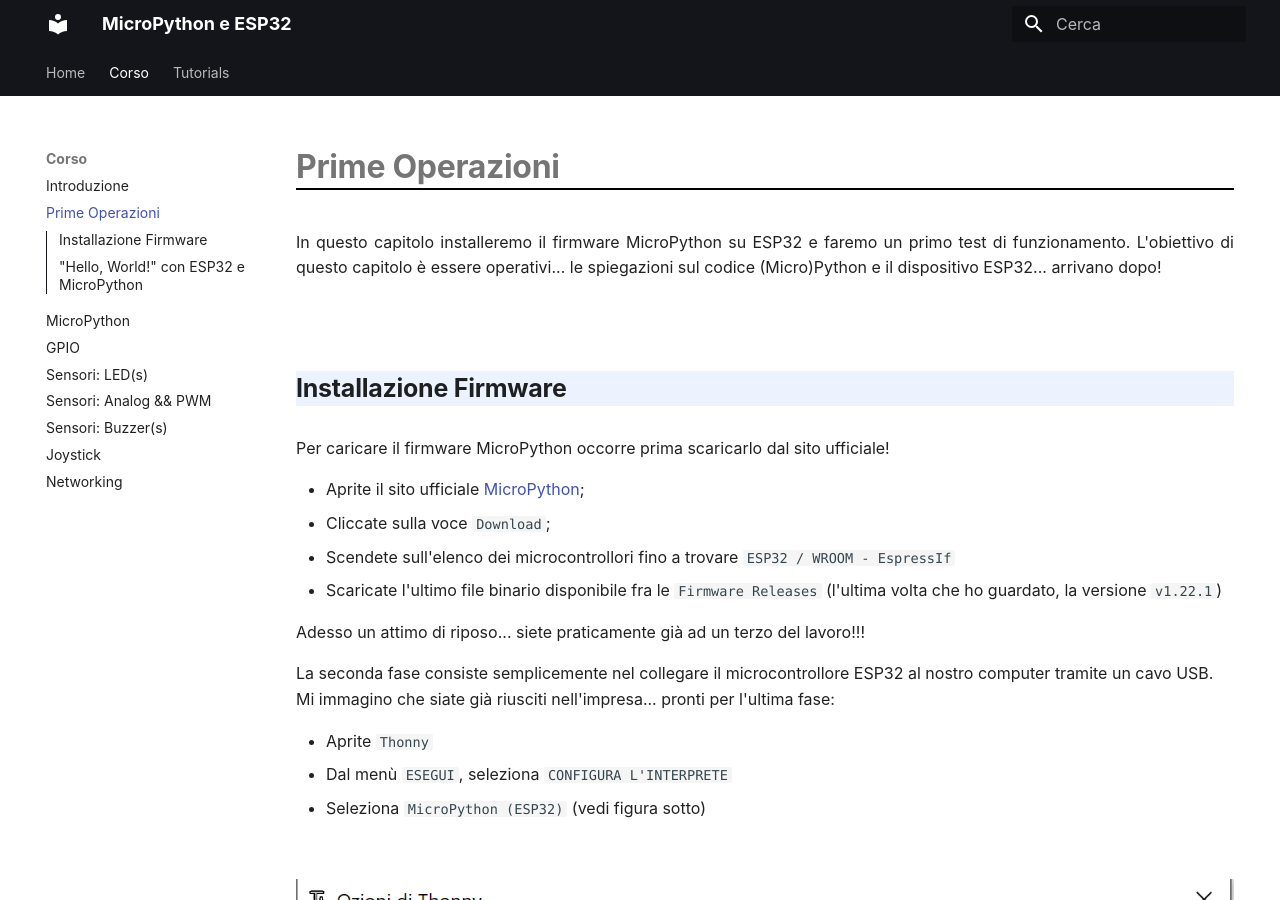
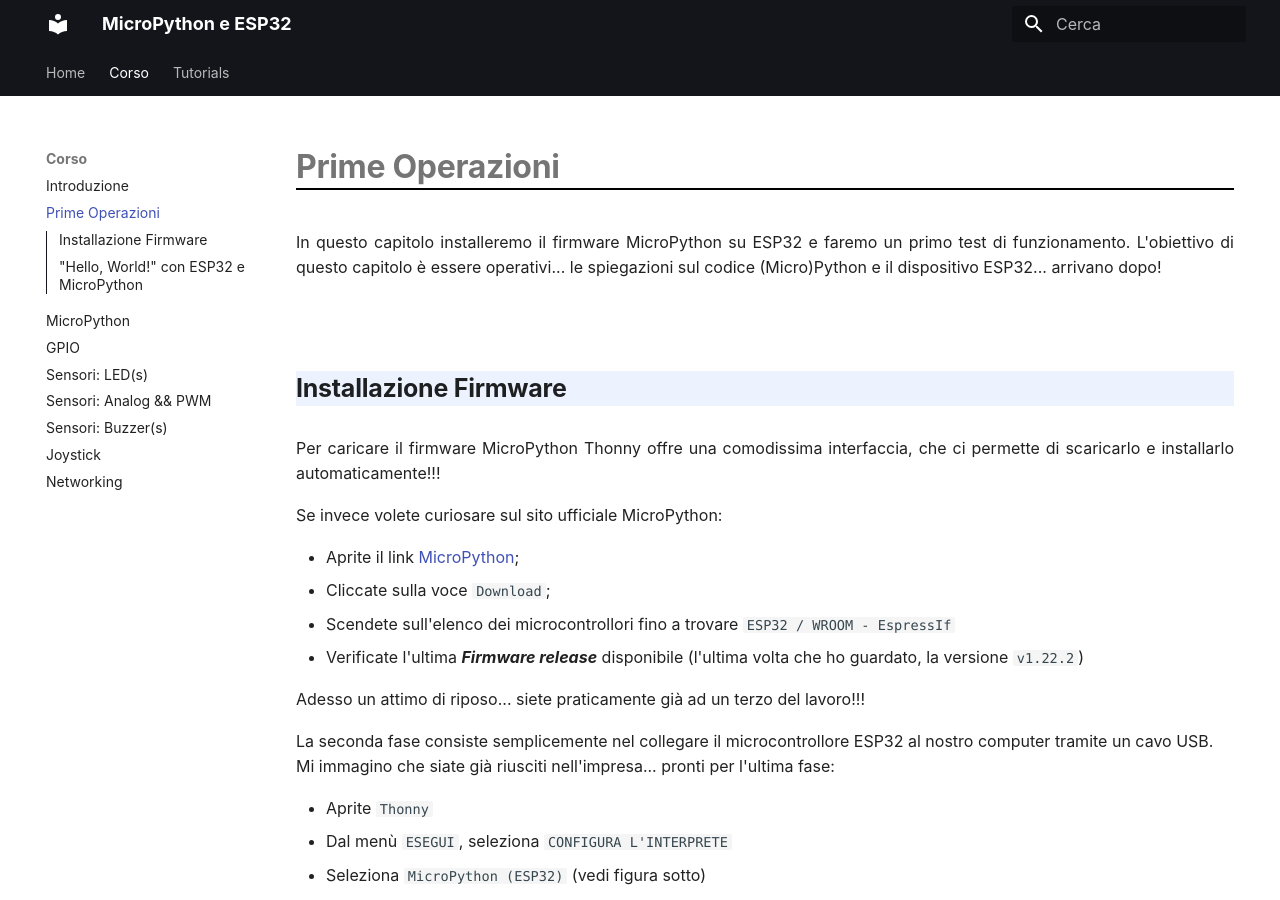
Before and after one commit to dvjlabs/esp32_course, an MkDocs documentation site: the page built from docs/corso/01_prime_operazioni.md, in a window 1280 px wide and 900 px high. Built offline with MkDocs 1.6.1 and Material for MkDocs 9.7.7, drawn with Linux system fonts in a browser that asks for light colours; some of the changed text lies outside the part shown.

Commit message:
Aggiornamento a Thonny 4 per installazione e aggiornamento firmware ESP32

```diff
--- a/docs/corso/01_prime_operazioni.md
+++ b/docs/corso/01_prime_operazioni.md
@@ -1,17 +1,20 @@
 # Prime Operazioni
 
 
-In questo capitolo installeremo il firmware MicroPython su ESP32 e faremo un primo test di funzionamento. L'obiettivo di questo capitolo è essere operativi... le spiegazioni sul codice (Micro)Python e il dispositivo ESP32... arrivano dopo!
+In questo capitolo installeremo il firmware MicroPython su ESP32 e faremo un primo test di funzionamento.
+L'obiettivo di questo capitolo è essere operativi... le spiegazioni sul codice (Micro)Python e il dispositivo ESP32... arrivano dopo!
 
 
 ## Installazione Firmware
 
-Per caricare il firmware MicroPython occorre prima scaricarlo dal sito ufficiale!
+Per caricare il firmware MicroPython Thonny offre una comodissima interfaccia, che ci permette di scaricarlo e installarlo automaticamente!!!
 
-- Aprite il sito ufficiale <a href="https://micropython.org" target="_blank">MicroPython</a>;
+Se invece volete curiosare sul sito ufficiale MicroPython:
+
+- Aprite il link <a href="https://micropython.org" target="_blank">MicroPython</a>;
 - Cliccate sulla voce `Download`;
 - Scendete sull'elenco dei microcontrollori fino a trovare `ESP32 / WROOM - EspressIf`
-- Scaricate l'ultimo file binario disponibile fra le `Firmware Releases` (l'ultima volta che ho guardato, la versione `v1.22.1`)
+- Verificate l'ultima ***Firmware release*** disponibile  (l'ultima volta che ho guardato, la versione `v1.22.2`)
 
 Adesso un attimo di riposo... siete praticamente già ad un terzo del lavoro!!!
 
@@ -40,7 +43,9 @@ Mi immagino che siate già riusciti nell'impresa... pronti per l'ultima fase:
 - Si aprirà la finestra qui sotto. Vanno selezionate:
 
     - la porta su cui è collegata il microcontrollore ESP32
-    - il file del firmware da installare
+    - La famiglia della MCU (ESP32)
+    - La variante (EspressIf - ESP32 / WROOM)
+    - la versione (dovrebbe apparire automaticamente l'ultima installabile)
 
 - Poi clicca `installa`
 
```
Also changed, not shown: other parts of docs/corso/01_prime_operazioni.md (+3 -3 lines), docs/corso/images/install_firmware.png, docs/corso/images/opzioni_thonny.png.
